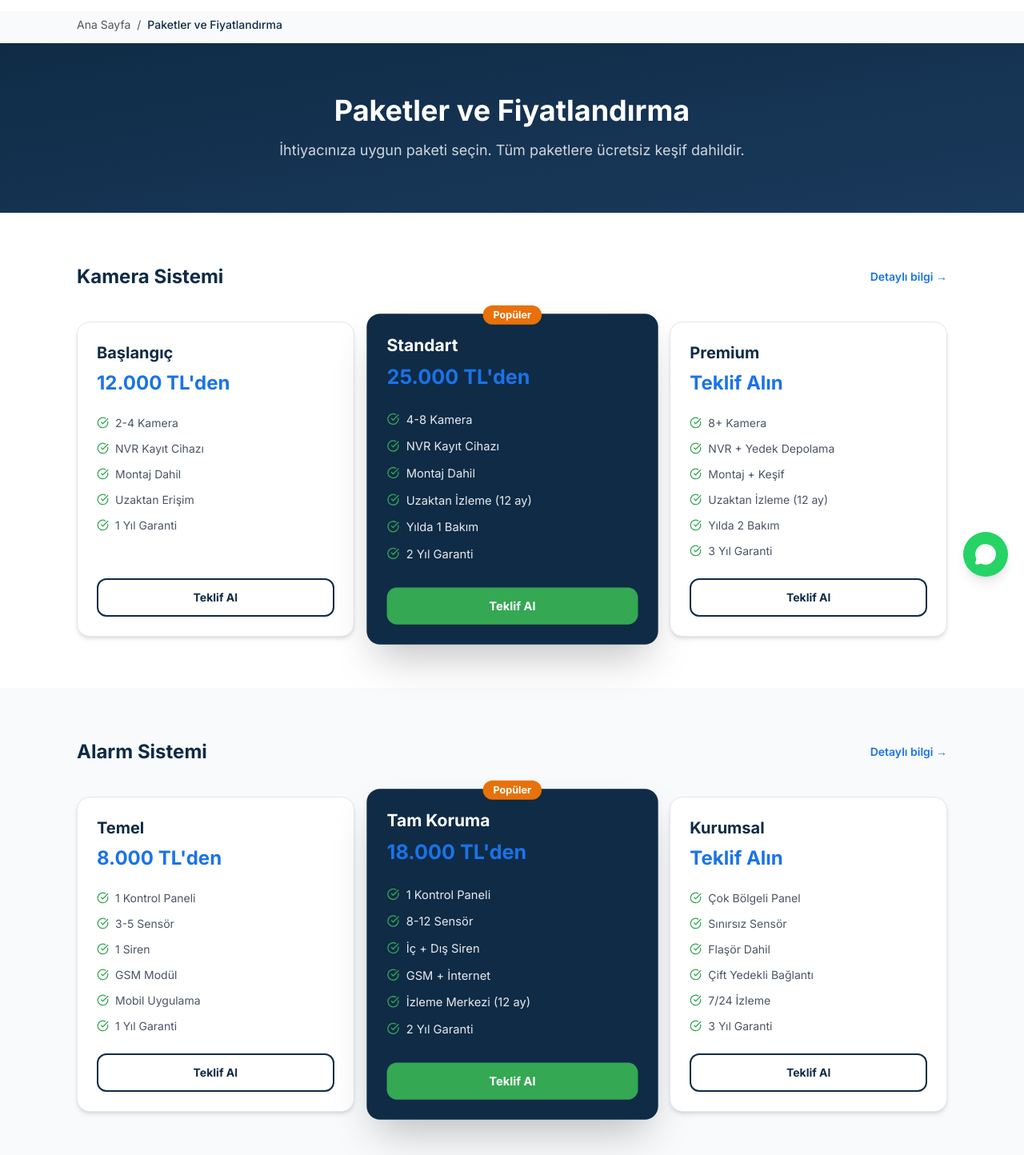
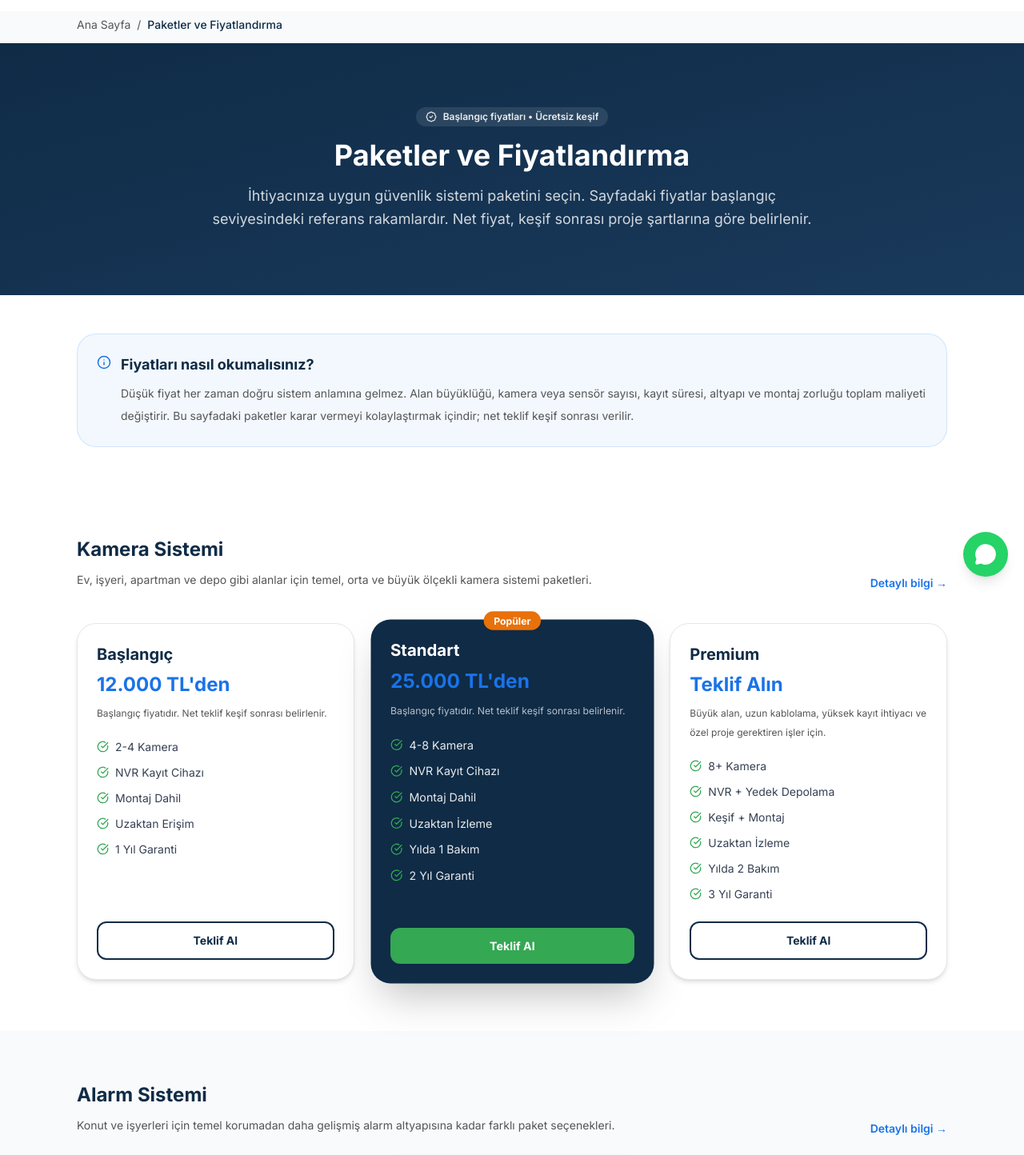
Before and after one commit to Alfasoylu/guvenlikservisi, a Next.js app: page /paketler-ve-fiyatlandirma in a window 1280 px wide. Shown: the part 55-1499 px from the top of the page at 80% size. Built offline with nearby package versions, Linux system fonts and the light colour scheme.

Commit message:
Update package descriptions and FAQ details

```diff
--- a/src/app/paketler-ve-fiyatlandirma/page.tsx
+++ b/src/app/paketler-ve-fiyatlandirma/page.tsx
@@ -1,15 +1,15 @@
 import type { Metadata } from "next";
 import Link from "next/link";
-import { CheckCircle } from "lucide-react";
+import { CheckCircle, BadgeCheck, Info } from "lucide-react";
 import { Container } from "@/components/ui/Container";
 import CTASection from "@/components/sections/CTASection";
 import FAQSection from "@/components/sections/FAQSection";
 import { generateBreadcrumbSchema } from "@/lib/schema";
 
 export const metadata: Metadata = {
-  title: "Güvenlik Sistemi Paketleri ve Fiyatlandırma | Güvenlik Servisi",
+  title: "Güvenlik Sistemi Paketleri ve Fiyatlandırma",
   description:
-    "Kamera, alarm ve yangın alarm sistemi kurulum paketleri. Başlangıçtan premium'a fiyatlar ve özellikler.",
+    "Kamera sistemi, alarm sistemi ve güvenlik çözümleri için başlangıç, standart ve premium paket seçenekleri. Ücretsiz keşif sonrası net teklif alın.",
   alternates: { canonical: "https://guvenlikservisi.com/paketler-ve-fiyatlandirma" },
 };
 
@@ -17,24 +17,47 @@ const paketler = [
   {
     kategori: "Kamera Sistemi",
     href: "/kamera-sistemi-kurulumu",
+    aciklama:
+      "Ev, işyeri, apartman ve depo gibi alanlar için temel, orta ve büyük ölçekli kamera sistemi paketleri.",
     paketler: [
       {
         name: "Başlangıç",
         price: "12.000 TL'den",
-        features: ["2-4 Kamera", "NVR Kayıt Cihazı", "Montaj Dahil", "Uzaktan Erişim", "1 Yıl Garanti"],
+        features: [
+          "2-4 Kamera",
+          "NVR Kayıt Cihazı",
+          "Montaj Dahil",
+          "Uzaktan Erişim",
+          "1 Yıl Garanti",
+        ],
         highlighted: false,
       },
       {
         name: "Standart",
         price: "25.000 TL'den",
-        features: ["4-8 Kamera", "NVR Kayıt Cihazı", "Montaj Dahil", "Uzaktan İzleme (12 ay)", "Yılda 1 Bakım", "2 Yıl Garanti"],
+        features: [
+          "4-8 Kamera",
+          "NVR Kayıt Cihazı",
+          "Montaj Dahil",
+          "Uzaktan İzleme",
+          "Yılda 1 Bakım",
+          "2 Yıl Garanti",
+        ],
         highlighted: true,
         badge: "Popüler",
       },
       {
         name: "Premium",
         price: "Teklif Alın",
-        features: ["8+ Kamera", "NVR + Yedek Depolama", "Montaj + Keşif", "Uzaktan İzleme (12 ay)", "Yılda 2 Bakım", "3 Yıl Garanti"],
+        priceNote: "Büyük alan, uzun kablolama, yüksek kayıt ihtiyacı ve özel proje gerektiren işler için.",
+        features: [
+          "8+ Kamera",
+          "NVR + Yedek Depolama",
+          "Keşif + Montaj",
+          "Uzaktan İzleme",
+          "Yılda 2 Bakım",
+          "3 Yıl Garanti",
+        ],
         highlighted: false,
       },
     ],
@@ -42,24 +65,48 @@ const paketler = [
   {
     kategori: "Alarm Sistemi",
     href: "/alarm-sistemi-kurulumu",
+    aciklama:
+      "Konut ve işyerleri için temel korumadan daha gelişmiş alarm altyapısına kadar farklı paket seçenekleri.",
     paketler: [
       {
         name: "Temel",
         price: "8.000 TL'den",
-        features: ["1 Kontrol Paneli", "3-5 Sensör", "1 Siren", "GSM Modül", "Mobil Uygulama", "1 Yıl Garanti"],
+        features: [
+          "1 Kontrol Paneli",
+          "3-5 Sensör",
+          "1 Siren",
+          "GSM Modül",
+          "Mobil Uygulama",
+          "1 Yıl Garanti",
+        ],
         highlighted: false,
       },
       {
         name: "Tam Koruma",
         price: "18.000 TL'den",
-        features: ["1 Kontrol Paneli", "8-12 Sensör", "İç + Dış Siren", "GSM + İnternet", "İzleme Merkezi (12 ay)", "2 Yıl Garanti"],
+        features: [
+          "1 Kontrol Paneli",
+          "8-12 Sensör",
+          "İç + Dış Siren",
+          "GSM + İnternet",
+          "İzleme Hazır Altyapı",
+          "2 Yıl Garanti",
+        ],
         highlighted: true,
         badge: "Popüler",
       },
       {
         name: "Kurumsal",
         price: "Teklif Alın",
-        features: ["Çok Bölgeli Panel", "Sınırsız Sensör", "Flaşör Dahil", "Çift Yedekli Bağlantı", "7/24 İzleme", "3 Yıl Garanti"],
+        priceNote: "Çok bölmeli, büyük ve özel alarm projelerinde net fiyat keşif sonrası belirlenir.",
+        features: [
+          "Çok Bölgeli Panel",
+          "Daha Fazla Sensör Kapasitesi",
+          "İç + Dış Siren / Flaşör",
+          "Çift Yedekli Bağlantı",
+          "Kurumsal Kurulum Senaryosu",
+          "3 Yıl Garanti",
+        ],
         highlighted: false,
       },
     ],
@@ -69,19 +116,23 @@ const paketler = [
 const faqItems = [
   {
     question: "Fiyatlar keşif öncesi mi sonra mı netleşir?",
-    answer: "Tablodaki fiyatlar başlangıç fiyatlarıdır. Keşif sonrası mekana özel net fiyat teklifi sunulur.",
+    answer:
+      "Sayfadaki rakamlar başlangıç seviyesindeki referans fiyatlardır. Net fiyat; alan büyüklüğü, cihaz sayısı, kablolama ve proje zorluğuna göre keşif sonrası belirlenir.",
   },
   {
-    question: "Paketler özelleştirilebilir mi?",
-    answer: "Evet, tüm paketler ihtiyacınıza göre özelleştirilebilir. Fazla veya eksik bileşen çıkarılabilir.",
+    question: "Paketler sabit mi, değiştirilebilir mi?",
+    answer:
+      "Hayır, sabit değildir. Paketler başlangıç noktasıdır. İhtiyacınıza göre kamera, sensör, kayıt süresi ve ek bileşenler artırılıp azaltılabilir.",
   },
   {
-    question: "Taksit seçeneği var mı?",
-    answer: "Evet, kredi kartı ile 3-12 ay taksit imkanı sunuyoruz.",
+    question: "Premium paketlerde neden net fiyat yazmıyor?",
+    answer:
+      "Premium işler genelde büyük alan, uzun kablo mesafesi, ek kayıt ihtiyacı veya özel proje şartları içerir. Bu yüzden ezbere fiyat vermek yanlış olur; doğru fiyat keşif sonrası çıkar.",
   },
   {
-    question: "Bakım sözleşmesi fiyata dahil mi?",
-    answer: "Standart ve Premium paketlerde belirtilen bakım ziyaretleri dahildir. Ek bakım sözleşmesi ayrıca yapılabilir.",
+    question: "Bakım ve servis pakete dahil mi?",
+    answer:
+      "Bazı paketlerde belirtilen bakım ziyaretleri dahildir. Daha yoğun kullanım veya kurumsal yapılar için ayrıca bakım sözleşmesi planlanabilir.",
   },
 ];
 
@@ -93,69 +144,131 @@ export default function PaketlerSayfasi() {
 
   return (
     <>
-      <script type="application/ld+json" dangerouslySetInnerHTML={{ __html: JSON.stringify(breadcrumb) }} />
+      <script
+        type="application/ld+json"
+        dangerouslySetInnerHTML={{ __html: JSON.stringify(breadcrumb) }}
+      />
 
-      {/* Breadcrumb */}
       <div className="bg-surface border-b border-gray-100 py-3">
         <Container>
           <nav className="flex items-center gap-2 text-sm text-text-light">
-            <Link href="/" className="hover:text-primary">Ana Sayfa</Link>
+            <Link href="/" className="hover:text-primary">
+              Ana Sayfa
+            </Link>
             <span>/</span>
             <span className="text-primary font-medium">Paketler ve Fiyatlandırma</span>
           </nav>
         </Container>
       </div>
 
-      {/* Hero */}
-      <section className="bg-gradient-to-br from-primary to-[#1A3A5C] text-white py-16">
+      <section className="bg-gradient-to-br from-primary to-[#1A3A5C] text-white py-16 md:py-20">
         <Container>
-          <div className="text-center max-w-2xl mx-auto">
-            <h1 className="text-3xl sm:text-4xl font-bold mb-4">Paketler ve Fiyatlandırma</h1>
-            <p className="text-white/80 text-lg">
-              İhtiyacınıza uygun paketi seçin. Tüm paketlere ücretsiz keşif dahildir.
+          <div className="mx-auto max-w-3xl text-center">
+            <div className="mb-4 inline-flex items-center gap-2 rounded-full bg-white/10 px-3 py-1 text-xs font-semibold text-white/90">
+              <BadgeCheck size={14} />
+              Başlangıç fiyatları • Ücretsiz keşif
+            </div>
+
+            <h1 className="mb-4 text-3xl sm:text-4xl font-bold">
+              Paketler ve Fiyatlandırma
+            </h1>
+
+            <p className="text-lg leading-relaxed text-white/80">
+              İhtiyacınıza uygun güvenlik sistemi paketini seçin. Sayfadaki fiyatlar başlangıç
+              seviyesindeki referans rakamlardır. Net fiyat, keşif sonrası proje şartlarına göre
+              belirlenir.
             </p>
           </div>
         </Container>
       </section>
 
-      {/* Paketler */}
+      <section className="bg-white py-12">
+        <Container>
+          <div className="rounded-3xl border border-accent/15 bg-accent/5 p-5 md:p-6">
+            <div className="flex items-start gap-3">
+              <Info size={18} className="mt-0.5 shrink-0 text-accent" />
+              <div>
+                <h2 className="mb-2 text-lg font-bold text-primary">Fiyatları nasıl okumalısınız?</h2>
+                <p className="text-sm leading-7 text-text-light">
+                  Düşük fiyat her zaman doğru sistem anlamına gelmez. Alan büyüklüğü, kamera veya sensör
+                  sayısı, kayıt süresi, altyapı ve montaj zorluğu toplam maliyeti değiştirir.
+                  Bu sayfadaki paketler karar vermeyi kolaylaştırmak içindir; net teklif keşif sonrası verilir.
+                </p>
+              </div>
+            </div>
+          </div>
+        </Container>
+      </section>
+
       {paketler.map((kategori, ki) => (
         <section key={ki} className={`py-16 ${ki % 2 === 0 ? "bg-white" : "bg-surface"}`}>
           <Container>
-            <div className="flex items-center justify-between mb-10">
-              <h2 className="text-2xl font-bold text-primary">{kategori.kategori}</h2>
-              <Link href={kategori.href} className="text-accent text-sm font-semibold hover:underline">
+            <div className="mb-10 flex flex-col gap-4 md:flex-row md:items-end md:justify-between">
+              <div className="max-w-3xl">
+                <h2 className="mb-2 text-2xl font-bold text-primary">{kategori.kategori}</h2>
+                <p className="text-sm leading-7 text-text-light">{kategori.aciklama}</p>
+              </div>
+
+              <Link
+                href={kategori.href}
+                className="text-sm font-semibold text-accent hover:underline"
+              >
                 Detaylı bilgi →
               </Link>
             </div>
-            <div className="grid grid-cols-1 md:grid-cols-3 gap-6">
+
+            <div className="grid grid-cols-1 gap-6 md:grid-cols-3">
               {kategori.paketler.map((pkg, pi) => (
                 <div
                   key={pi}
-                  className={`relative rounded-2xl p-6 flex flex-col ${
-                    pkg.highlighted ? "bg-primary text-white shadow-2xl scale-105" : "bg-white border border-gray-200 shadow-md"
+                  className={`relative flex flex-col rounded-3xl p-6 ${
+                    pkg.highlighted
+                      ? "scale-[1.02] bg-primary text-white shadow-2xl"
+                      : "border border-gray-200 bg-white shadow-md"
                   }`}
                 >
                   {"badge" in pkg && pkg.badge && (
                     <div className="absolute -top-3 left-1/2 -translate-x-1/2">
-                      <span className="bg-warning text-white text-xs font-bold px-3 py-1 rounded-full">{pkg.badge}</span>
+                      <span className="rounded-full bg-warning px-3 py-1 text-xs font-bold text-white">
+                        {pkg.badge}
+                      </span>
                     </div>
                   )}
-                  <h3 className={`text-xl font-bold mb-2 ${pkg.highlighted ? "text-white" : "text-primary"}`}>{pkg.name}</h3>
-                  <p className="text-2xl font-bold text-accent mb-6">{pkg.price}</p>
-                  <ul className="space-y-3 flex-1 mb-6">
+
+                  <h3 className={`mb-2 text-xl font-bold ${pkg.highlighted ? "text-white" : "text-primary"}`}>
+                    {pkg.name}
+                  </h3>
+
+                  <p className="mb-2 text-2xl font-bold text-accent">{pkg.price}</p>
+
+                  {"priceNote" in pkg && pkg.priceNote && (
+                    <p className={`mb-5 text-xs leading-6 ${pkg.highlighted ? "text-white/70" : "text-text-light"}`}>
+                      {pkg.priceNote}
+                    </p>
+                  )}
+
+                  {!("priceNote" in pkg) || !pkg.priceNote ? (
+                    <p className={`mb-5 text-xs leading-6 ${pkg.highlighted ? "text-white/70" : "text-text-light"}`}>
+                      Başlangıç fiyatıdır. Net teklif keşif sonrası belirlenir.
+                    </p>
+                  ) : null}
+
+                  <ul className="mb-6 flex-1 space-y-3">
                     {pkg.features.map((f, fi) => (
                       <li key={fi} className="flex items-start gap-2 text-sm">
-                        <CheckCircle size={15} className="text-cta flex-shrink-0 mt-0.5" />
-                        <span className={pkg.highlighted ? "text-white/90" : "text-gray-600"}>{f}</span>
+                        <CheckCircle size={15} className="mt-0.5 shrink-0 text-cta" />
+                        <span className={pkg.highlighted ? "text-white/90" : "text-gray-700"}>
+                          {f}
+                        </span>
                       </li>
                     ))}
                   </ul>
+
                   <a
                     href="#quote-form"
-                    className={`block text-center font-bold py-3 rounded-xl text-sm transition-colors ${
+                    className={`block rounded-xl py-3 text-center text-sm font-bold transition-colors ${
                       pkg.highlighted
-                        ? "bg-cta hover:bg-cta-hover text-white"
+                        ? "bg-cta text-white hover:bg-ctaHover"
                         : "border-2 border-primary text-primary hover:bg-primary hover:text-white"
                     }`}
                   >
@@ -169,7 +282,11 @@ export default function PaketlerSayfasi() {
       ))}
 
       <FAQSection items={faqItems} title="Fiyatlandırma Hakkında Sık Sorulan Sorular" />
-      <CTASection title="Size Özel Teklif Alın" subtitle="Keşif sonrası net fiyat teklifi sunuyoruz." />
+
+      <CTASection
+        title="Size Uygun Net Teklifi Alın"
+        subtitle="Paketler başlangıç rehberidir. Keşif sonrası alanınıza uygun net fiyatı ve doğru sistemi birlikte belirleyelim."
+      />
     </>
   );
 }
```
